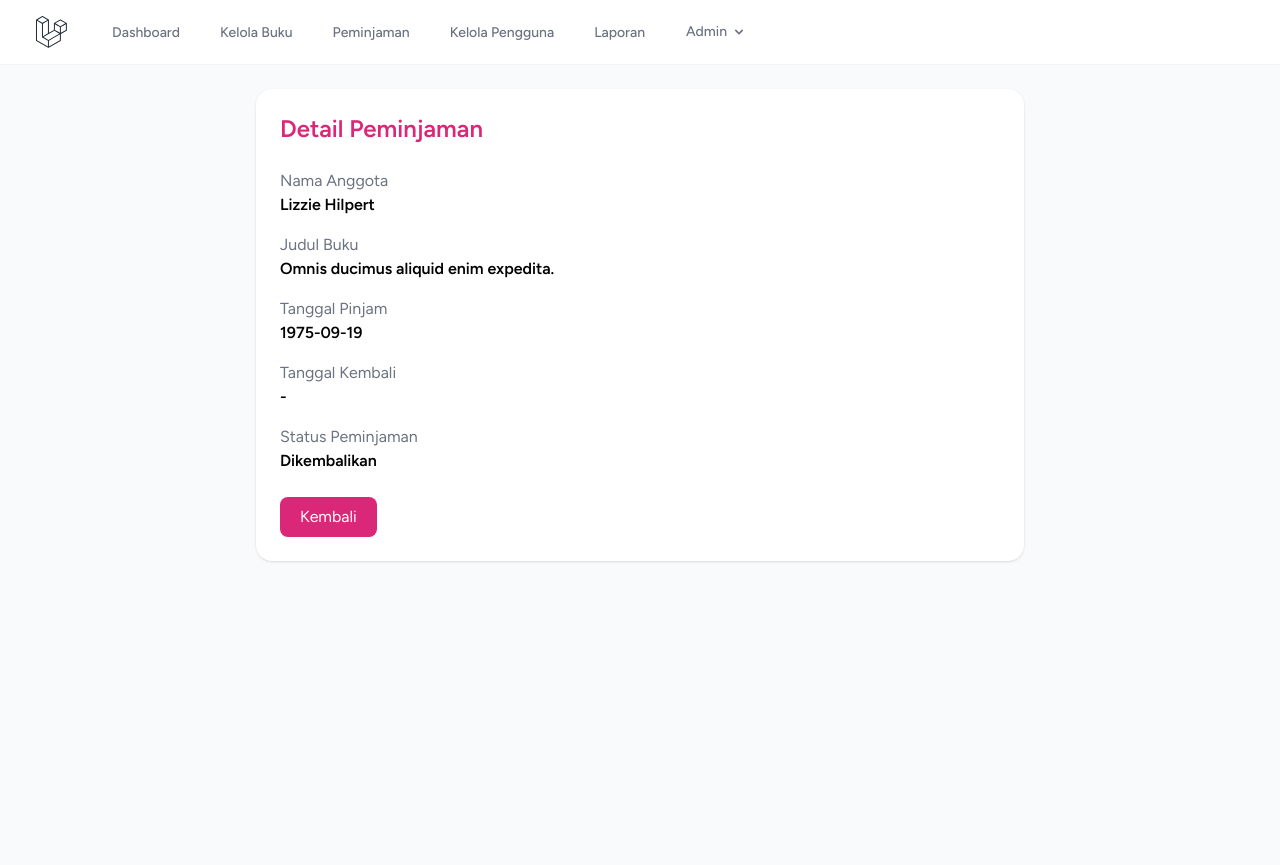
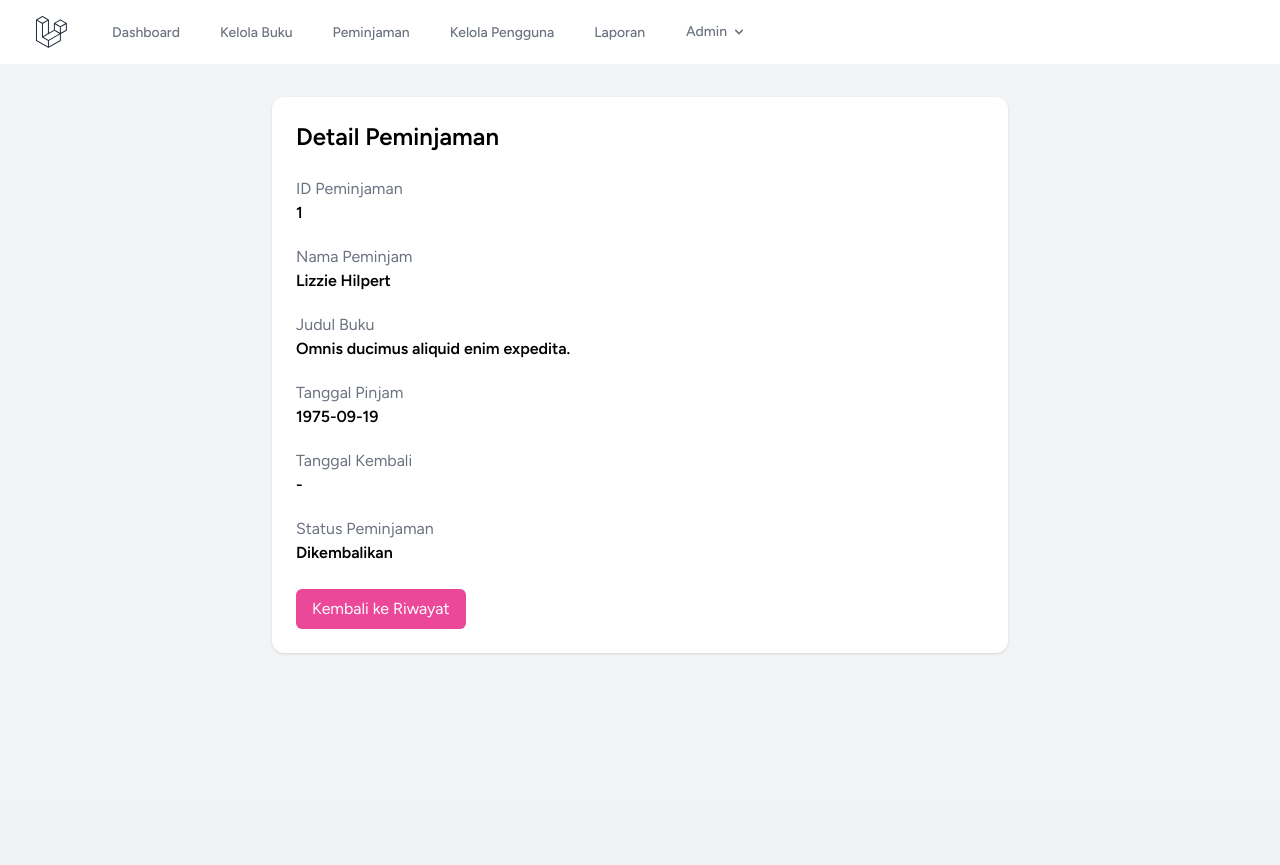
Before and after one commit to sherina052006-dev/perpustakaan_250441100058, a Laravel app: page /peminjaman/1 in a window 1280 px wide. After the commit the page ends 654 px from the top, so only its background shows below. Run offline with Laravel 12, Linux system fonts and the light colour scheme; a user stored in the database is signed in; data comes from the database, SQL or seed files in the repository; style sheets or scripts are compiled from the project's sources.

Commit message:
Soal 1: Persiapan proyek dan konfigurasi

```diff
--- a/app/Http/Controllers/PeminjamanController.php
+++ b/app/Http/Controllers/PeminjamanController.php
@@ -96,7 +96,7 @@ class PeminjamanController extends Controller
     {
     $peminjaman = Peminjaman::with(['anggota', 'buku'])->findOrFail($id);
 
-    Gate::authorize('view', $peminjaman);
+    // Gate::authorize('view', $peminjaman);
 
     return view('peminjaman.detail', compact('peminjaman'));
     }
--- a/app/Providers/AppServiceProvider.php
+++ b/app/Providers/AppServiceProvider.php
@@ -16,12 +16,12 @@ class AppServiceProvider extends ServiceProvider
 
     public function boot(): void
     {
-        // Gate untuk mengelola data buku
+
         Gate::define('kelola-buku', function ($user) {
             return $user->hasAnyRole(['Admin', 'Petugas']);
         });
 
-        // Policy untuk akses detail peminjaman
+
         Gate::policy(Peminjaman::class, PeminjamanPolicy::class);
     }
 }
--- a/database/seeders/RolePermissionSeeder.php
+++ b/database/seeders/RolePermissionSeeder.php
@@ -105,7 +105,7 @@ class RolePermissionSeeder extends Seeder
     ['email' => 'admin@gmail.com'],
     [
         'name' => 'Admin',
-        'password' => Hash::make('adminperpus123'),
+        'password' => Hash::make('admin123'),
     ]
     );
 
--- a/resources/views/buku/detail.blade.php
+++ b/resources/views/buku/detail.blade.php
@@ -13,7 +13,7 @@
         <div class="space-y-4">
             <div>
                 <p class="text-gray-500">Judul Buku</p>
-                <p class="font-semibold">{{ $buku->judul }}</p>
+                <p class="font-semibold">{{ $buku->judul}}</p>
             </div>
 
             <div>
@@ -35,7 +35,7 @@
         </div>
 
         <a href="{{ url('/katalog') }}"
-            class="inline-block mt-8 bg-gray-200 hover:bg-gray-300 px-5 py-2 rounded-lg">
+            class="inline-block mt-8 bg-pink-600 hover:bg-pink-700 text-white px-5 py-2 rounded-lg">
             Kembali ke Katalog
         </a>
     </div>
--- a/resources/views/peminjaman/detail.blade.php
+++ b/resources/views/peminjaman/detail.blade.php
@@ -3,56 +3,52 @@
 @section('judul', 'Detail Peminjaman')
 
 @section('content')
-<div class="min-h-screen bg-gray-50 p-6">
-    <div class="max-w-3xl mx-auto bg-white rounded-2xl shadow p-6">
+<div class="max-w-3xl mx-auto px-4 py-8">
 
-        <h1 class="text-2xl font-bold text-pink-600 mb-6">
+    <div class="bg-white rounded-xl shadow p-6">
+
+        <h1 class="text-2xl font-bold mb-6">
             Detail Peminjaman
         </h1>
 
-        <div class="space-y-4">
+        <div class="space-y-5">
 
             <div>
-                <p class="text-gray-500">Nama Anggota</p>
-                <p class="font-semibold">
-                    {{ $peminjaman->anggota->nama }}
-                </p>
+                <p class="text-gray-500">ID Peminjaman</p>
+                <p class="font-semibold">{{ $peminjaman->id }}</p>
+            </div>
+
+            <div>
+                <p class="text-gray-500">Nama Peminjam</p>
+                <p class="font-semibold">{{ $peminjaman->anggota->nama ?? '-' }}</p>
             </div>
 
             <div>
                 <p class="text-gray-500">Judul Buku</p>
-                <p class="font-semibold">
-                    {{ $peminjaman->buku->judul }}
-                </p>
+                <p class="font-semibold">{{ $peminjaman->buku->judul ?? '-' }}</p>
             </div>
 
             <div>
                 <p class="text-gray-500">Tanggal Pinjam</p>
-                <p class="font-semibold">
-                    {{ $peminjaman->tanggal_pinjam }}
-                </p>
+                <p class="font-semibold">{{ $peminjaman->tanggal_pinjam }}</p>
             </div>
 
             <div>
                 <p class="text-gray-500">Tanggal Kembali</p>
-                <p class="font-semibold">
-                    {{ $peminjaman->tanggal_kembali ?? '-' }}
-                </p>
+                <p class="font-semibold">{{ $peminjaman->tanggal_kembali ?? '-' }}</p>
             </div>
 
             <div>
                 <p class="text-gray-500">Status Peminjaman</p>
-                <p class="font-semibold">
-                    {{ $peminjaman->status }}
-                </p>
+                <p class="font-semibold">{{ $peminjaman->status }}</p>
             </div>
 
         </div>
 
-        <a href="{{ url('/riwayat-peminjaman') }}"
-           class="inline-block mt-6 bg-pink-600 text-white px-5 py-2 rounded-lg">
-            Kembali
-        </a>
+                <a href="{{ route('peminjaman.riwayat') }}"
+                    style="display: inline-block; margin-top: 24px; background-color: #EC4899; color: white; padding: 8px 16px; border-radius: 6px;">
+                    Kembali ke Riwayat
+            </a>
 
     </div>
 </div>
--- a/routes/web.php
+++ b/routes/web.php
@@ -46,7 +46,7 @@ Route::get('/buku/{id}', function ($id) {
 })->middleware(['auth', 'permission:lihat daftar buku'])
   ->name('buku.detail');
 
-// Route DELETE menggunakan Gate
+
 Route::delete('/buku/{buku}', function (Buku $buku) {
     $buku->delete();
 
@@ -54,6 +54,8 @@ Route::delete('/buku/{buku}', function (Buku $buku) {
         ->with('success', 'Buku berhasil dihapus.');
 })->middleware(['auth', 'can:kelola-buku'])
   ->name('buku.destroy');
+
+Route::get('/buku/{id}/hapus', [BukuController::class, 'destroy']);
 
 Route::get('/admin/users', [\App\Http\Controllers\UserController::class, 'index'])
     ->middleware(['auth', 'role:Admin'])
@@ -68,6 +70,11 @@ Route::get('/laporan', [\App\Http\Controllers\LaporanController::class, 'index']
     ->name('laporan.index');
 
 Route::middleware('auth')->group(function () {
+
+    Route::get('/buku/create', [BukuController::class, 'create'])
+        ->middleware('permission:kelola data buku')
+        ->name('buku.create');
+
     Route::get('/peminjaman/{id}', [PeminjamanController::class, 'show'])
         ->name('peminjaman.show');
 
@@ -103,5 +110,4 @@ Route::patch('/peminjaman/{id}/kembalikan', [PeminjamanController::class, 'kemba
 // Route::get('/uji-error', function () {
 //     throw new RuntimeException('Tes keamanan Soal 5');
 // });
-
 require __DIR__.'/auth.php';
```
Also changed, not shown: app/Http/Controllers/Api/BukuController.php (+12 -2 lines), resources/views/peminjaman/riwayat.blade.php (+10 -1 lines), 1 other file.
